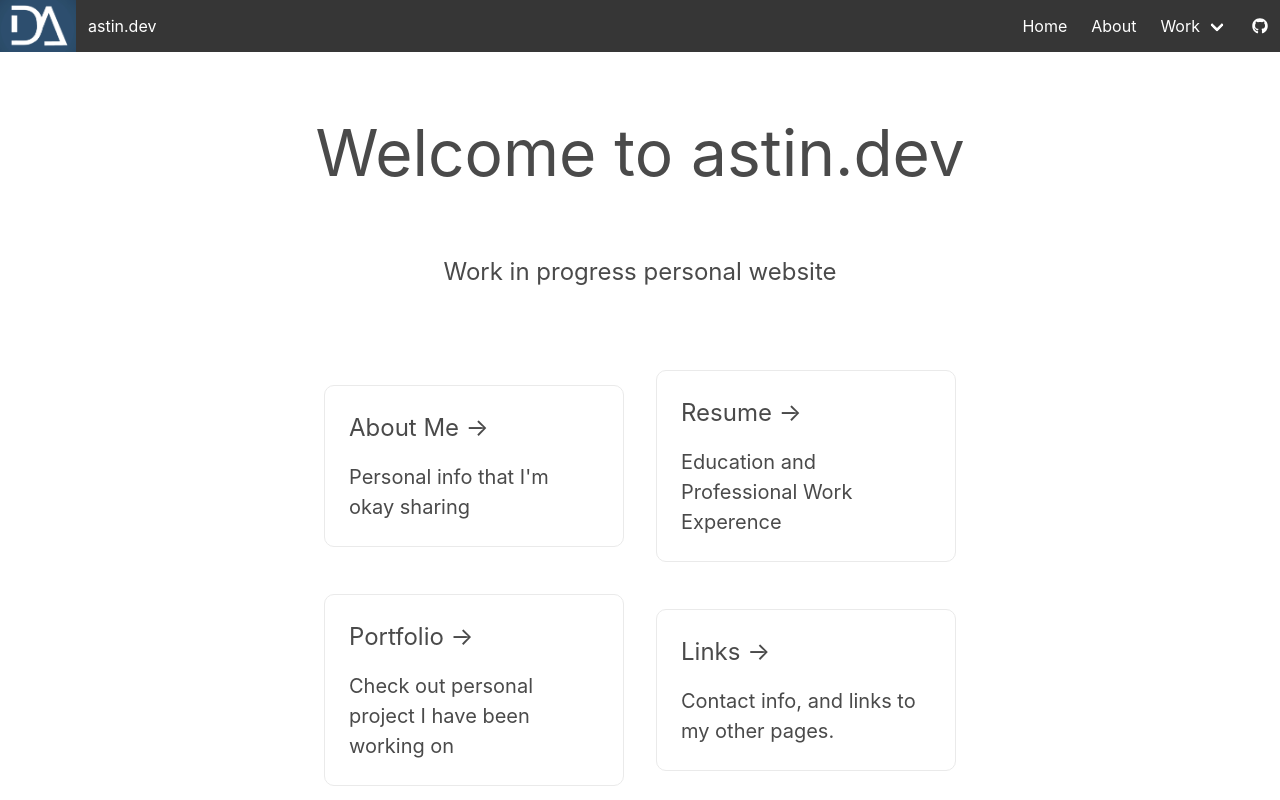
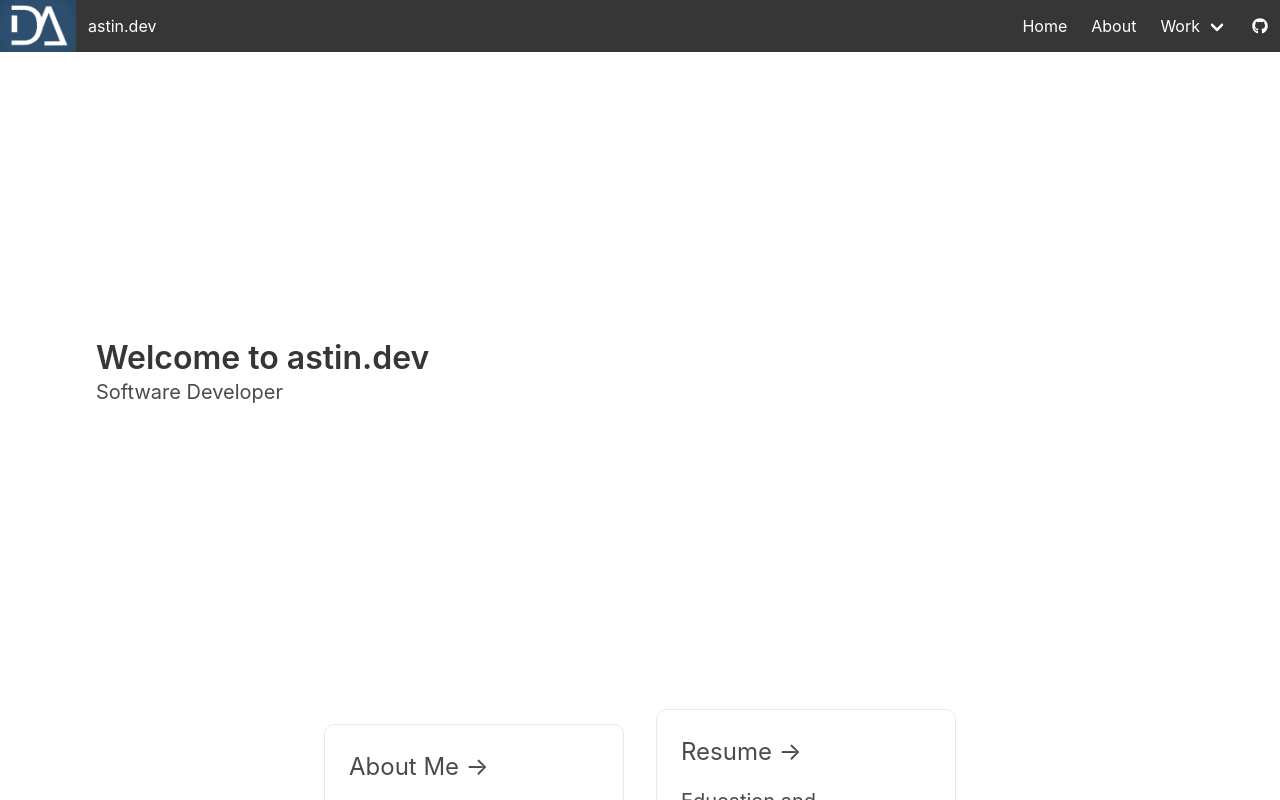
Before and after one commit to astind/website-react, a Next.js app: page / in a window 1280 px wide. Shown: the top 800 px of the page. Built offline with nearby package versions, Linux system fonts and the light colour scheme.

Commit message:
page theme change

```diff
--- a/pages/contact.tsx
+++ b/pages/contact.tsx
@@ -2,9 +2,9 @@ import { NextPage } from "next";
 
 
 const Contact: NextPage = () => {
-    return (
-        <div>Contact Page</div>
-    )
+  return (
+    <div>Contact Page</div>
+  )
 }
 
 export default Contact
--- a/pages/index.tsx
+++ b/pages/index.tsx
@@ -5,20 +5,20 @@ import styles from '../styles/style.module.css'
 
 const Home: NextPage = () => {
   return (
-    <div className={styles.container}>
+    <div>
       <Head>
         <title>Astin.dev</title>
         <meta name="description" content="astin.dev homepage" />
       </Head>
 
+      <div className='hero is-large'>
+        <div className='hero-body'>
+          <h1 className='title'>Welcome to astin.dev</h1>
+          <p className='subtitle'>Software Developer</p>
+        </div>
+      </div>
+
       <main className={styles.main}>
-        <h1 className={styles.title}>
-          Welcome to astin.dev
-        </h1>
-
-        <p className={styles.description}>
-          Work in progress personal website
-        </p>
 
         <div className={styles.grid}>
           <Link href="/about">
--- a/styles/style.module.css
+++ b/styles/style.module.css
@@ -3,8 +3,6 @@
 }
 
 .main {
-  min-height: 100vh;
-  padding: 4rem 0;
   flex: 1;
   display: flex;
   flex-direction: column;
```
Also changed, not shown: pages/about.tsx (+10 -3 lines).
